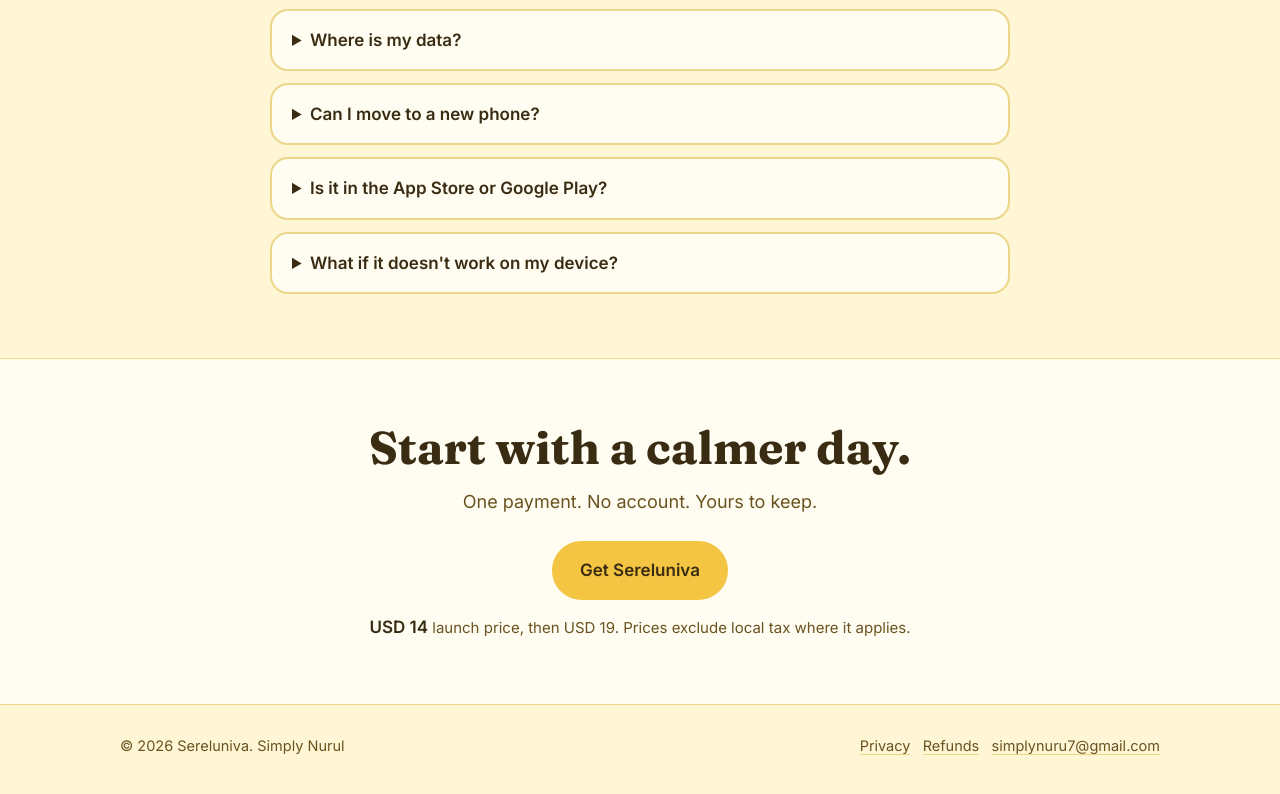
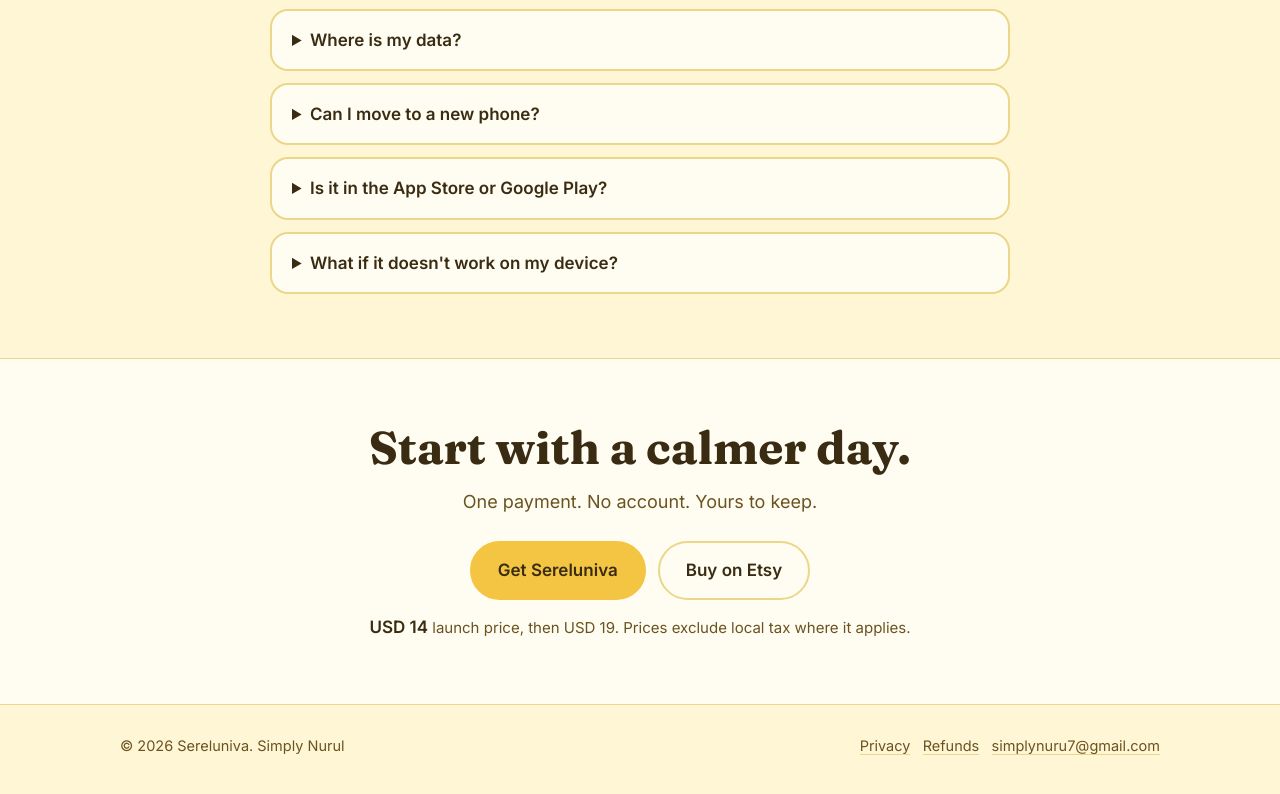
Before and after one commit to SimplyNurulhuda/sereluniva-shop, a plain HTML site: page index.html in a window 1280 px wide. Shown: the part 5798-6592 px from the top of the page. Drawn offline with Linux system fonts and the light colour scheme.

Commit message:
Add files via upload

```diff
--- a/index.html
+++ b/index.html
@@ -232,7 +232,7 @@ footer a{text-decoration:none;border-bottom:1px solid var(--line)}
  <div class="wrap">
   <h2>Start with a calmer day.</h2>
   <p class="sub" style="margin:0 auto 22px">One payment. No account. Yours to keep.</p>
-  <div class="cta"><a class="btn buy-link" href="#buy" data-buy>Get Sereluniva</a></div>
+  <div class="cta"><a class="btn buy-link" href="#buy" data-buy>Get Sereluniva</a> <a class="btn ghost" href="https://www.etsy.com/shop/SimplyNurul" rel="noopener" target="_blank">Buy on Etsy</a></div>
   <p class="price" style="margin-top:14px"><b>USD 14</b> launch price, then USD 19. Prices exclude local tax where it applies.</p>
  </div>
 </section>
@@ -246,9 +246,7 @@ footer a{text-decoration:none;border-bottom:1px solid var(--line)}
 </footer>
 
 <script>
-/* Put your Lemon Squeezy product link here once the store is live, for example
-   https://yourstore.lemonsqueezy.com/buy/xxxxxxxx
-   While it is empty, the buttons show "Coming soon". */
+/* Checkout link for the Buy buttons. If empty, the buttons show "Coming soon". */
 var BUY_URL = "https://buy.stripe.com/bJe3co8Wtc1d4Yy6KOgw000";
 (function(){
   var links = document.querySelectorAll("[data-buy]");
```
